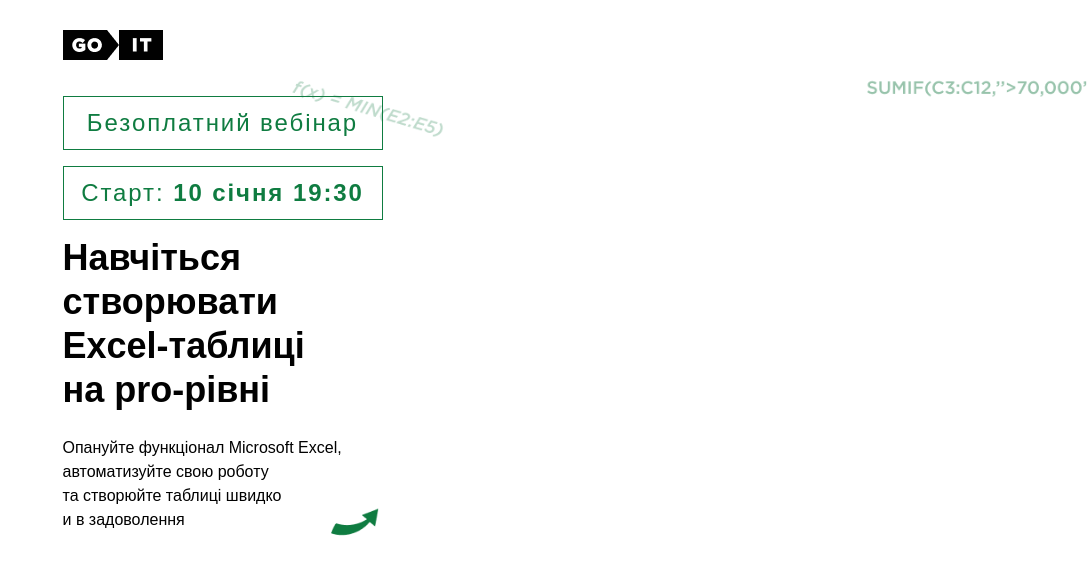
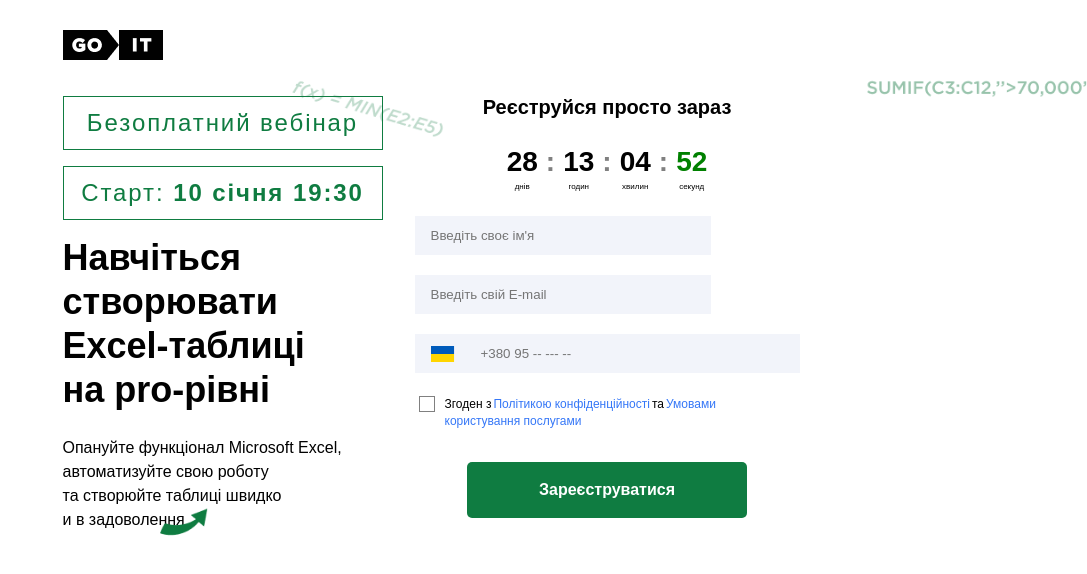
Before and after one commit to alex-miami-petrov/my_excel, a React (Vite) app in the folder vite-project/: page / in a window 1280 px wide. Shown: the top 574 px of the page, without its empty margins (193-1280 px from the left). Built offline with nearby package versions, Linux system fonts and the light colour scheme.

Commit message:
fix_hero

```diff
--- a/vite-project/src/components/hero/hero.jsx
+++ b/vite-project/src/components/hero/hero.jsx
@@ -166,6 +166,8 @@
   return (
     <section className={s.hero}>
       <Container>
+        <div className={s.heroWrapper}>
+          <div className={s.contentWrap}>
             <h2 className={s.heroSub}>Безоплатний вебінар</h2>
             <h2 className={s.heroSub}>
               Старт: <span className={s.heroSpan}>10 січня 19:30</span>
@@ -201,6 +203,14 @@
                 />
               </div>
             </div>
+          </div>
+
+          <div className={s.formWrap}>
+            <h1 className={s.countTitle}>Реєструйся просто зараз</h1>
+            <CountdownTimer />
+            <RegForm onSubmit={handleFormSubmit} isLoading={isLoading} />
+          </div>
+        </div>
 
         <div className={s.countWrap}>
           <h1 className={s.countTitle}>Реєструйся просто зараз</h1>
--- a/vite-project/src/components/hero/hero.module.css
+++ b/vite-project/src/components/hero/hero.module.css
@@ -110,8 +110,8 @@
 /* TABLET */
 
 @media screen and (min-width: 769px) and (max-width: 1439px) {
-  .header {
-    padding-top: 30px;
+  .heroWrapper {
+    display: flex;
   }
 
   .heroSub {
```
Lines whose indentation alone changed are shown as unchanged.
